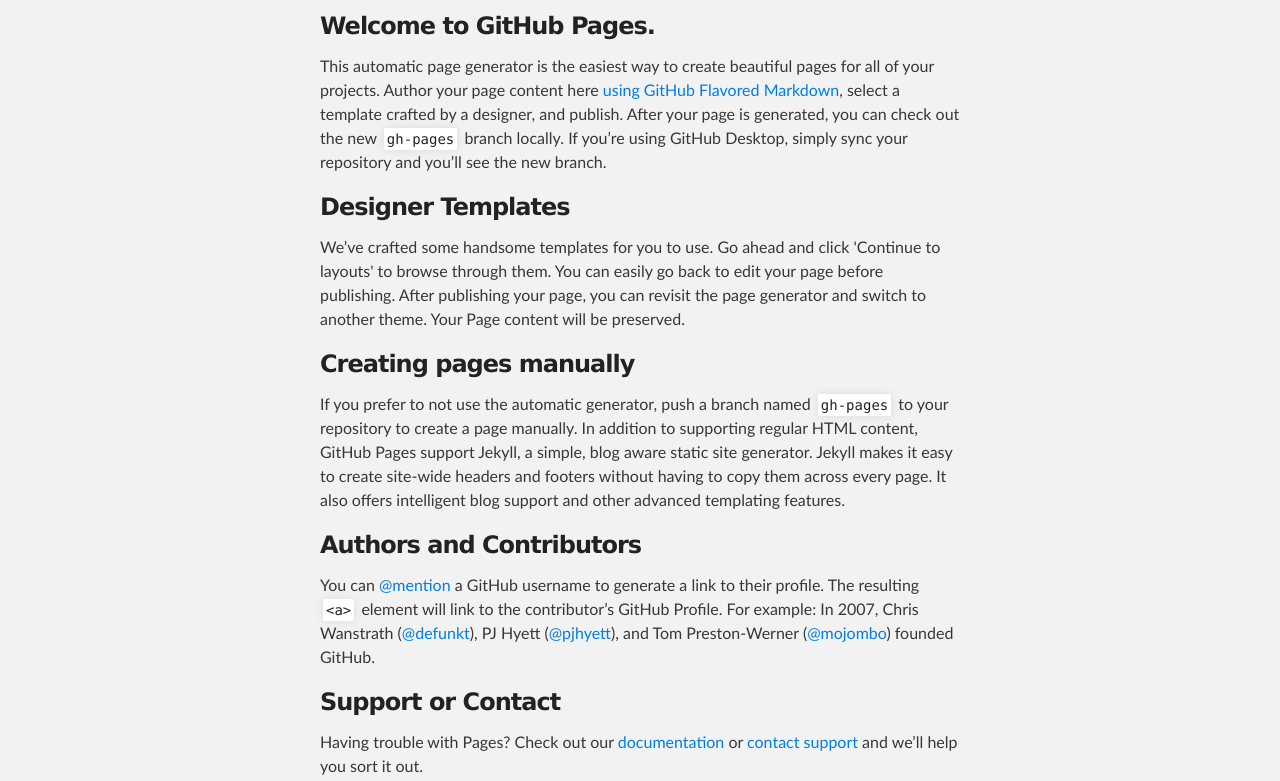
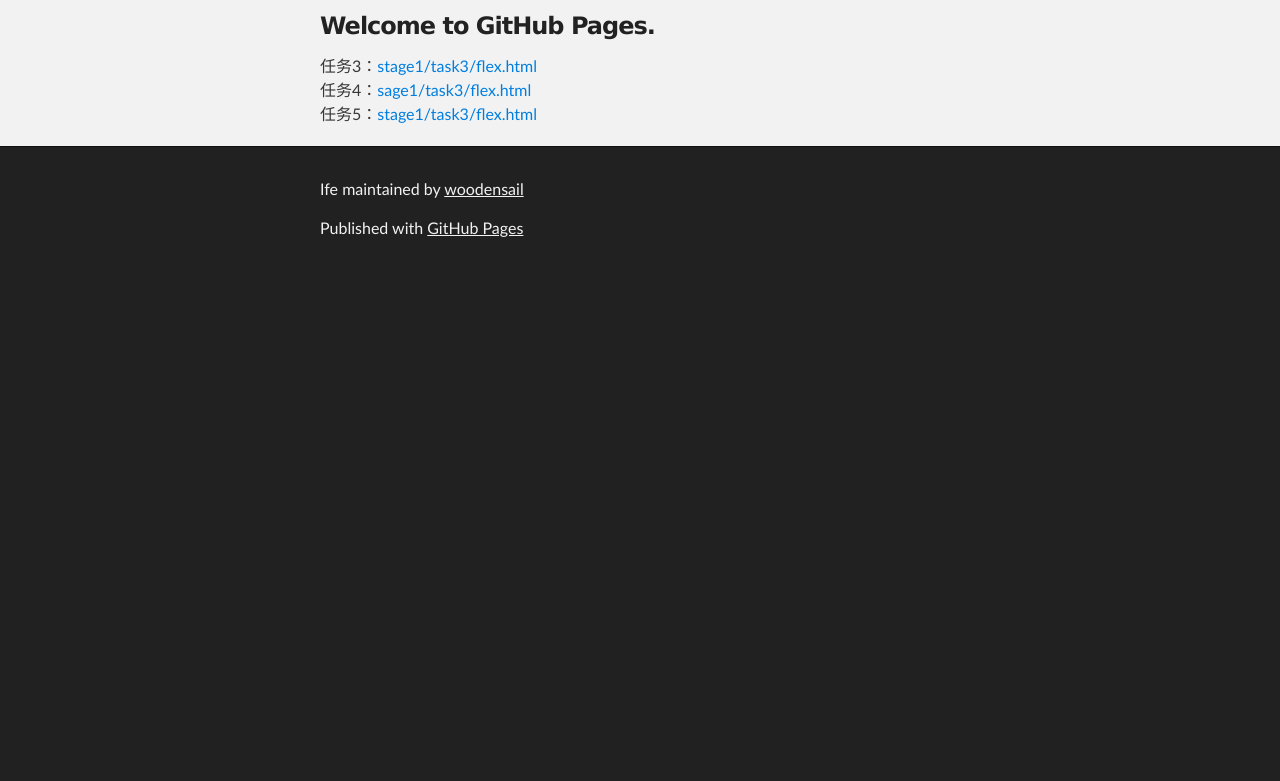
Before and after one commit to woodensail/ife, a website: page index.html in a window 1280 px wide. Shown: the part 252-1033 px from the top of the page. After the commit the page ends 800 px from the top, so only its background shows below. Drawn offline with Linux system fonts and the light colour scheme.

Commit message:
修改目录页

```diff
--- a/index.html
+++ b/index.html
@@ -34,27 +34,10 @@
         <h3>
 <a id="welcome-to-github-pages" class="anchor" href="#welcome-to-github-pages" aria-hidden="true"><span aria-hidden="true" class="octicon octicon-link"></span></a>Welcome to GitHub Pages.</h3>
 
-<p>This automatic page generator is the easiest way to create beautiful pages for all of your projects. Author your page content here <a href="https://guides.github.com/features/mastering-markdown/">using GitHub Flavored Markdown</a>, select a template crafted by a designer, and publish. After your page is generated, you can check out the new <code>gh-pages</code> branch locally. If you’re using GitHub Desktop, simply sync your repository and you’ll see the new branch.</p>
+        <div>任务3：<a href="stage1/task3/flex.html">stage1/task3/flex.html</a></div>
+        <div>任务4：<a href="stage1/task4/index.html">sage1/task3/flex.html</a></div>
+        <div>任务5：<a href="stage1/task5/index.html">stage1/task3/flex.html</a></div>
 
-<h3>
-<a id="designer-templates" class="anchor" href="#designer-templates" aria-hidden="true"><span aria-hidden="true" class="octicon octicon-link"></span></a>Designer Templates</h3>
-
-<p>We’ve crafted some handsome templates for you to use. Go ahead and click 'Continue to layouts' to browse through them. You can easily go back to edit your page before publishing. After publishing your page, you can revisit the page generator and switch to another theme. Your Page content will be preserved.</p>
-
-<h3>
-<a id="creating-pages-manually" class="anchor" href="#creating-pages-manually" aria-hidden="true"><span aria-hidden="true" class="octicon octicon-link"></span></a>Creating pages manually</h3>
-
-<p>If you prefer to not use the automatic generator, push a branch named <code>gh-pages</code> to your repository to create a page manually. In addition to supporting regular HTML content, GitHub Pages support Jekyll, a simple, blog aware static site generator. Jekyll makes it easy to create site-wide headers and footers without having to copy them across every page. It also offers intelligent blog support and other advanced templating features.</p>
-
-<h3>
-<a id="authors-and-contributors" class="anchor" href="#authors-and-contributors" aria-hidden="true"><span aria-hidden="true" class="octicon octicon-link"></span></a>Authors and Contributors</h3>
-
-<p>You can <a href="https://help.github.com/articles/basic-writing-and-formatting-syntax/#mentioning-users-and-teams" class="user-mention">@mention</a> a GitHub username to generate a link to their profile. The resulting <code>&lt;a&gt;</code> element will link to the contributor’s GitHub Profile. For example: In 2007, Chris Wanstrath (<a href="https://github.com/defunkt" class="user-mention">@defunkt</a>), PJ Hyett (<a href="https://github.com/pjhyett" class="user-mention">@pjhyett</a>), and Tom Preston-Werner (<a href="https://github.com/mojombo" class="user-mention">@mojombo</a>) founded GitHub.</p>
-
-<h3>
-<a id="support-or-contact" class="anchor" href="#support-or-contact" aria-hidden="true"><span aria-hidden="true" class="octicon octicon-link"></span></a>Support or Contact</h3>
-
-<p>Having trouble with Pages? Check out our <a href="https://help.github.com/pages">documentation</a> or <a href="https://github.com/contact">contact support</a> and we’ll help you sort it out.</p>
       </section>
     </div>
 
```
